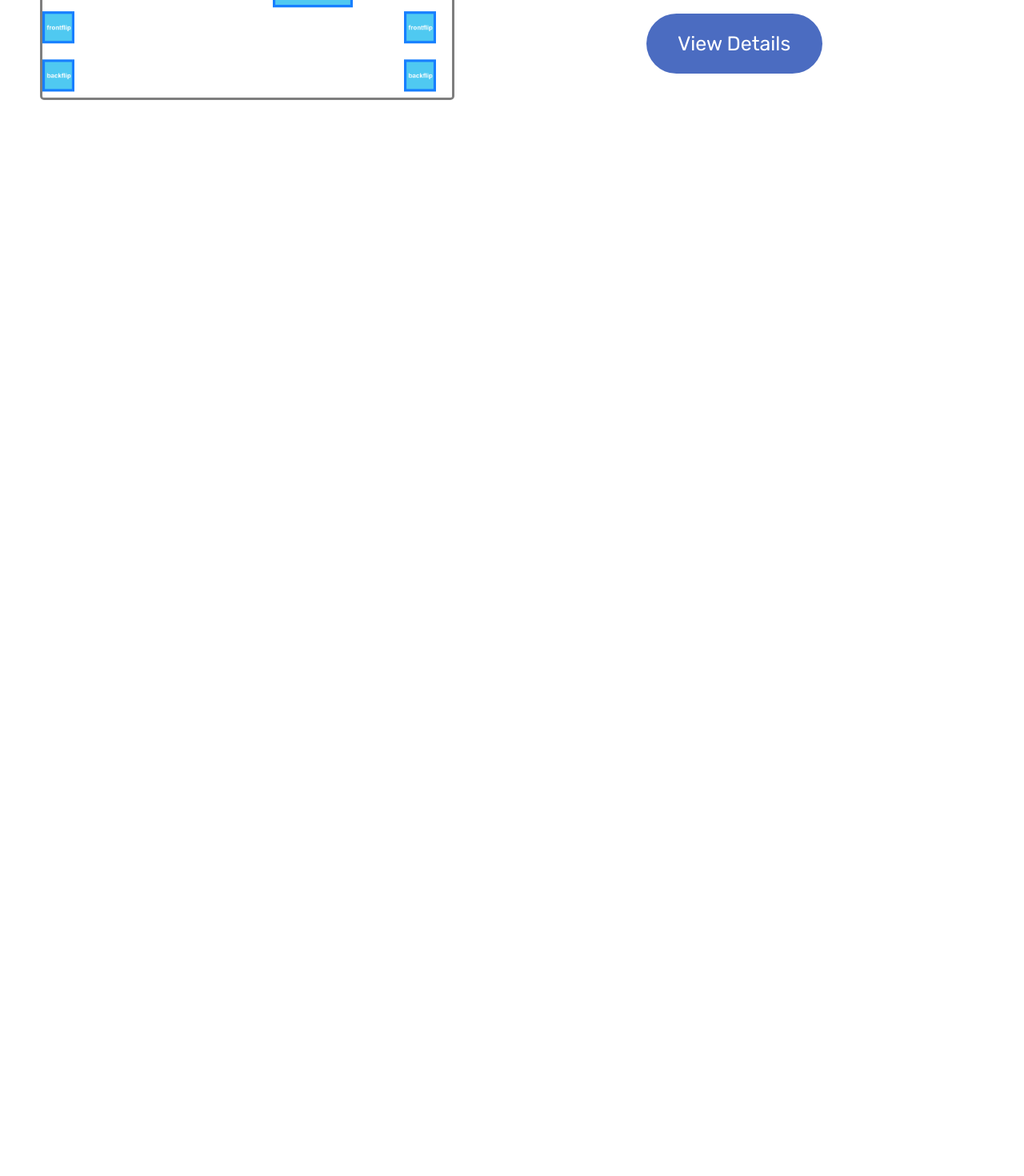
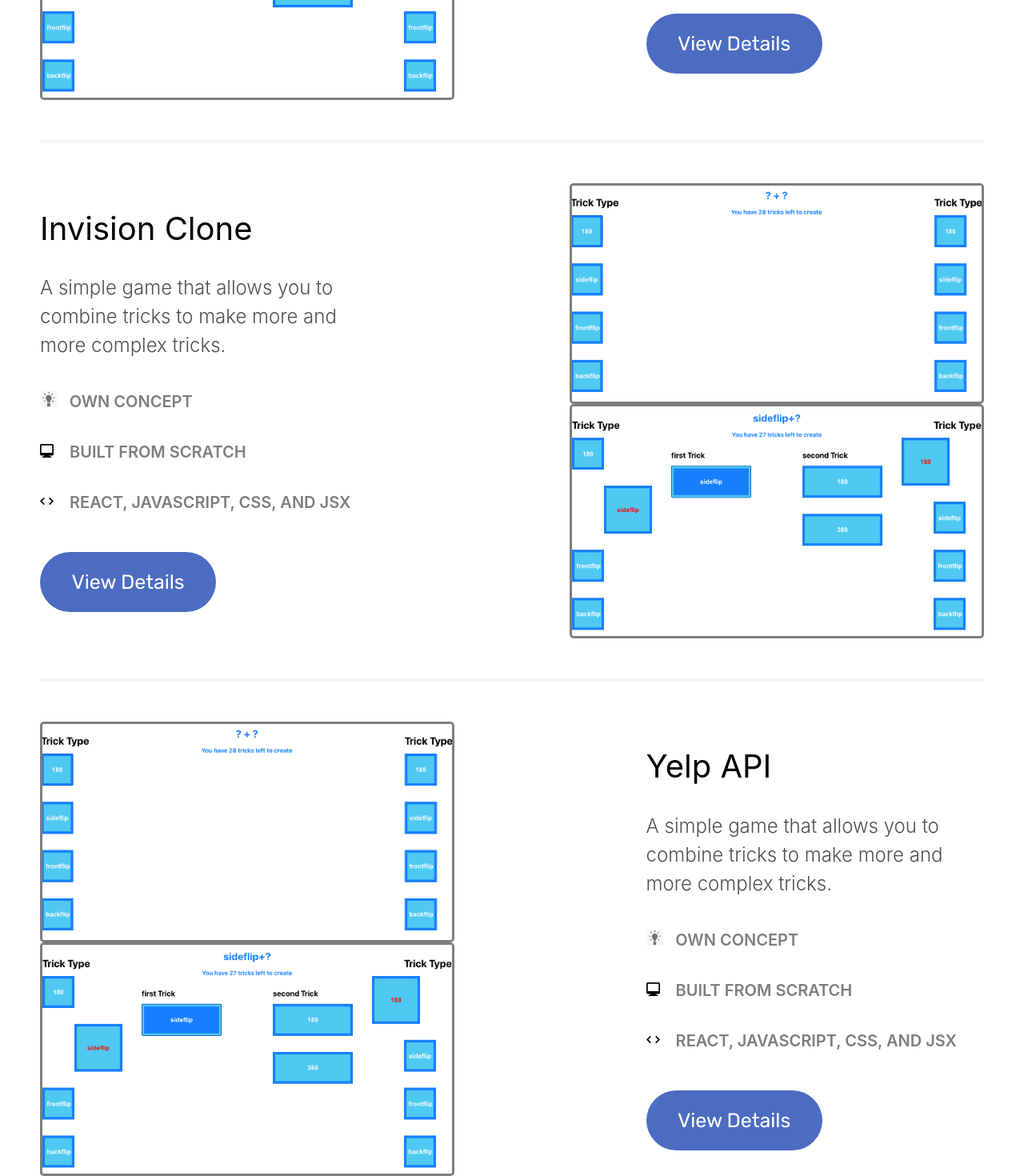
Before and after one commit to RysonShalvis/portfolio, a React (Create React App) app: page / in a window 1280 px wide. Shown: the part 1531-3001 px from the top of the page at 80% size. Before the commit the page ends 1656 px from the top, so only its background shows below. Built offline with nearby package versions, Linux system fonts and the light colour scheme.

Commit message:
add projects structure

```diff
--- a/package.json
+++ b/package.json
@@ -9,6 +9,7 @@
     "@testing-library/user-event": "^12.6.2",
     "react": "^17.0.1",
     "react-dom": "^17.0.1",
+    "react-router-dom": "^5.2.0",
     "react-scripts": "4.0.1",
     "web-vitals": "^0.2.4"
   },
--- a/src/App.css
+++ b/src/App.css
@@ -185,3 +185,7 @@
 .project-details {
   margin-top: 30px;
 }
+
+.underlines {
+  margin-top: 50px;
+}
--- a/src/FeaturedProjects.js
+++ b/src/FeaturedProjects.js
@@ -8,7 +8,7 @@
         return (
             <div className="featured-projects-ctn-ctn">
                 <div className="diagonal"></div>
-                <p className="featured-project-title">FEATURED PROJECT</p>
+                <p className="featured-project-title">FEATURED PROJECTS</p>
                 <div className="under-line"></div>
 
                 <div className="featured-project-ctn">
@@ -29,6 +29,53 @@
                     </div>
 
                 </div>
+
+
+
+
+                <div className="under-line underlines"></div>
+                <div className="featured-project-ctn">
+
+                    <div className="featured-project-summary-ctn">
+                        <h1 className="featured-project-name">Invision Clone</h1>
+                        <h2 className="featured-project-summary">A simple game that allows you to combine tricks to make more and more complex tricks.</h2>
+                        <div className="lightbulb-ctn">
+                            <img src={lightbulb} alt="" className="lightbulb"/>
+                            <h2 className="more-info">OWN CONCEPT</h2>
+                        </div>
+                        <h2 className="more-info"><svg className="computer-svg" xmlns="http://www.w3.org/2000/svg" viewBox="0 0 20 20"><path d="M7 17H2a2 2 0 0 1-2-2V2C0 .9.9 0 2 0h16a2 2 0 0 1 2 2v13a2 2 0 0 1-2 2h-5l4 2v1H3v-1l4-2zM2 2v11h16V2H2z"></path></svg>BUILT FROM SCRATCH</h2>
+                        <h2 className="more-info"><svg className="computer-svg" xmlns="http://www.w3.org/2000/svg" viewBox="0 0 20 20"><path d="M.7 9.3l4.8-4.8 1.4 1.42L2.84 10l4.07 4.07-1.41 1.42L0 10l.7-.7zm18.6 1.4l.7-.7-5.49-5.49-1.4 1.42L17.16 10l-4.07 4.07 1.41 1.42 4.78-4.78z"></path></svg>REACT, JAVASCRIPT, CSS, AND JSX</h2>
+                        <button className="project-details btn">View Details</button>
+                    </div>
+                    <div className="img-ctn">
+                        <img src={trickImage1} alt="The Trick Creator Website" className="trick-creator"/>
+                        <img src={trickImage2} alt="The Trick Creator Website" className="trick-creator"/>
+                    </div>
+
+                </div>
+
+
+
+                <div className="under-line underlines"></div>
+                <div className="featured-project-ctn">
+                    <div className="img-ctn">
+                        <img src={trickImage1} alt="The Trick Creator Website" className="trick-creator"/>
+                        <img src={trickImage2} alt="The Trick Creator Website" className="trick-creator"/>
+                    </div>
+                    <div className="featured-project-summary-ctn">
+                        <h1 className="featured-project-name">Yelp API</h1>
+                        <h2 className="featured-project-summary">A simple game that allows you to combine tricks to make more and more complex tricks.</h2>
+                        <div className="lightbulb-ctn">
+                            <img src={lightbulb} alt="" className="lightbulb"/>
+                            <h2 className="more-info">OWN CONCEPT</h2>
+                        </div>
+                        <h2 className="more-info"><svg className="computer-svg" xmlns="http://www.w3.org/2000/svg" viewBox="0 0 20 20"><path d="M7 17H2a2 2 0 0 1-2-2V2C0 .9.9 0 2 0h16a2 2 0 0 1 2 2v13a2 2 0 0 1-2 2h-5l4 2v1H3v-1l4-2zM2 2v11h16V2H2z"></path></svg>BUILT FROM SCRATCH</h2>
+                        <h2 className="more-info"><svg className="computer-svg" xmlns="http://www.w3.org/2000/svg" viewBox="0 0 20 20"><path d="M.7 9.3l4.8-4.8 1.4 1.42L2.84 10l4.07 4.07-1.41 1.42L0 10l.7-.7zm18.6 1.4l.7-.7-5.49-5.49-1.4 1.42L17.16 10l-4.07 4.07 1.41 1.42 4.78-4.78z"></path></svg>REACT, JAVASCRIPT, CSS, AND JSX</h2>
+                        <button className="project-details btn">View Details</button>
+                    </div>
+
+                </div>
+
             </div>
         );
     }
```
Also changed, not shown: 2 other files (tests, documents, lock files or other folders).
